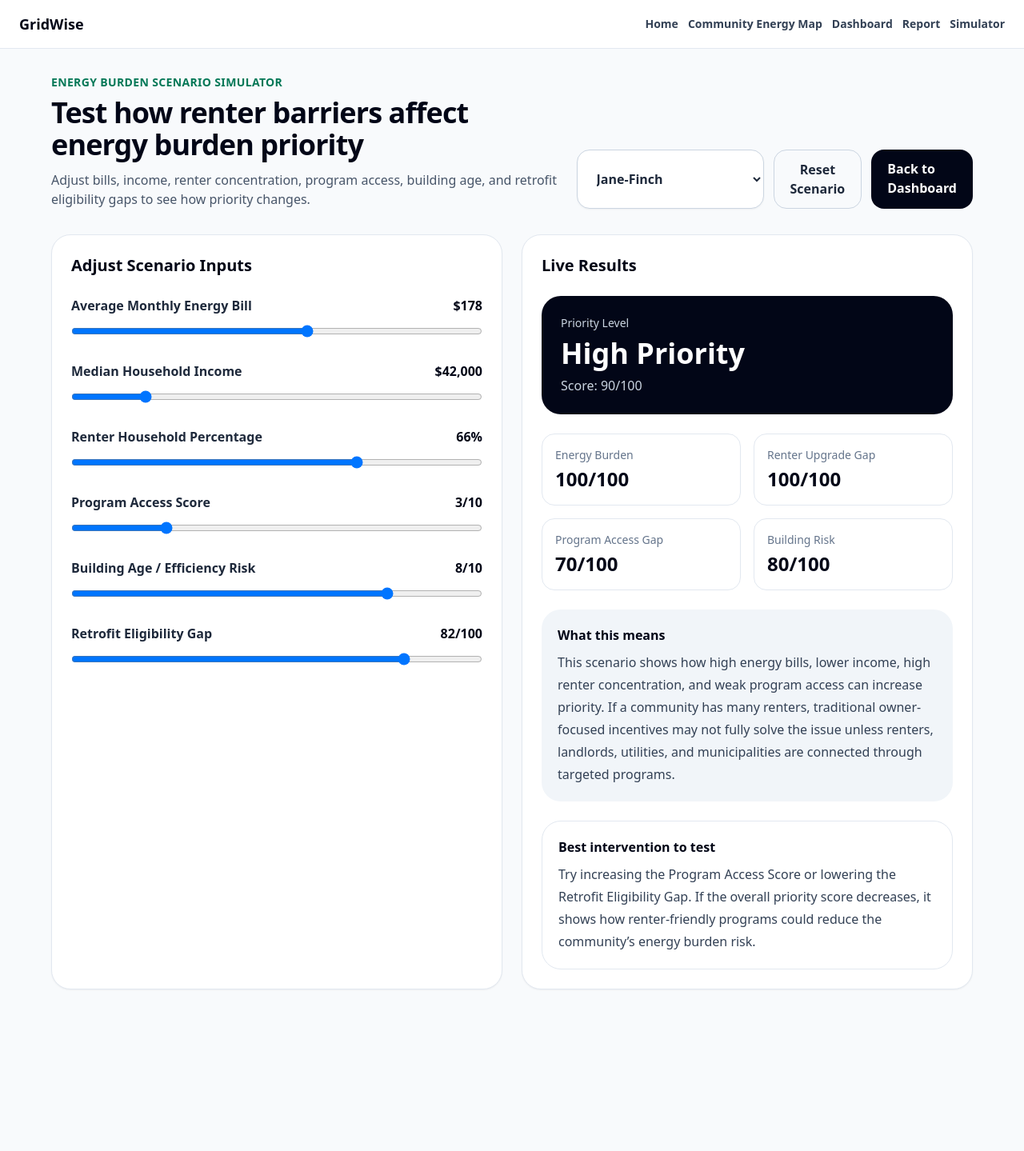
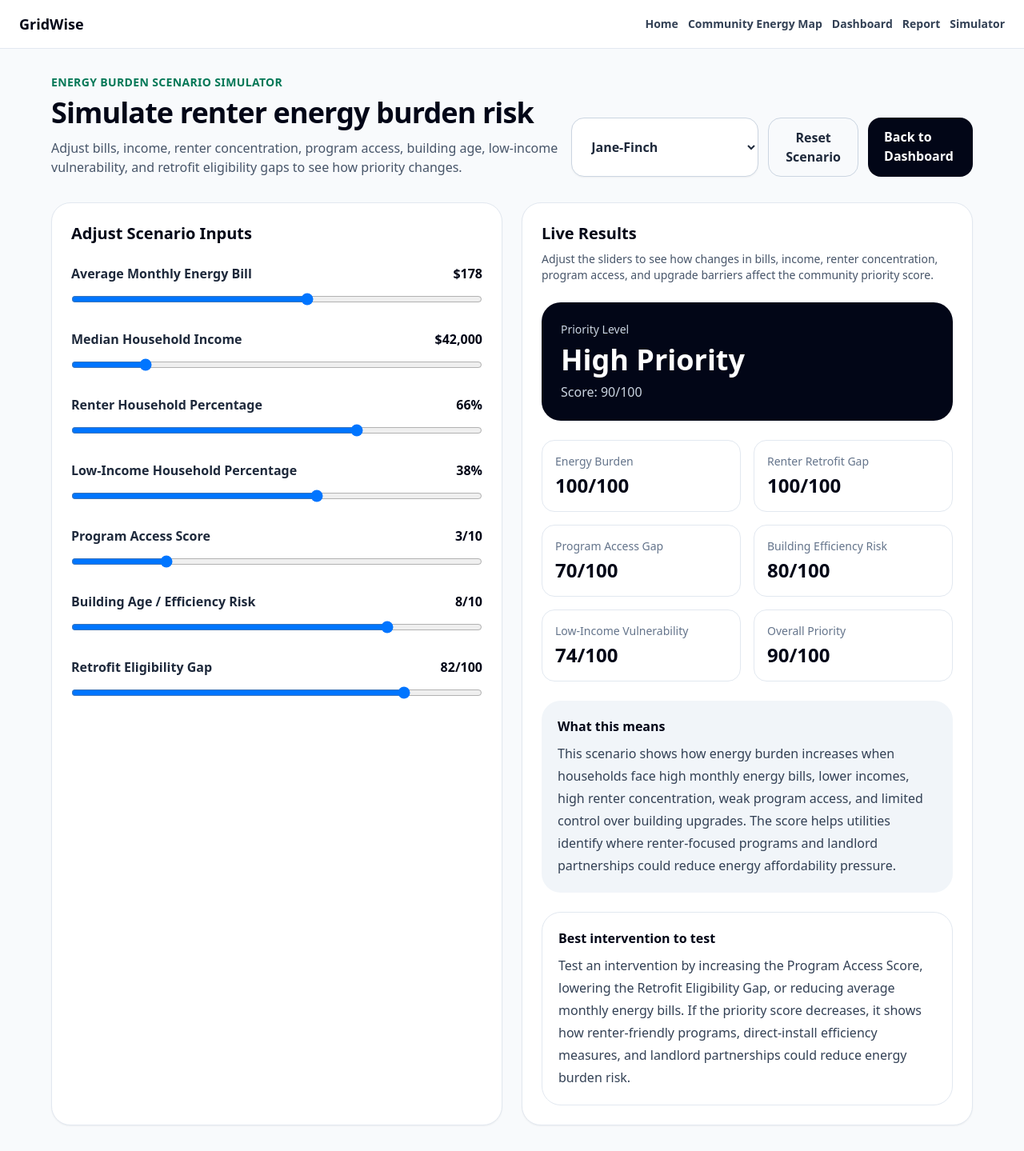
Before and after one commit to khanmalasa404-pixel/SENECA_HACKATHON, a Next.js app: page /simulator in a window 1280 px wide. Shown: the whole page at 80% size. Before the commit the page ends 1269 px from the top, so only its background shows below. Built offline with nearby package versions, Linux system fonts and the light colour scheme.

Commit message:
new changes to simulator

```diff
--- a/app/simulator/page.tsx
+++ b/app/simulator/page.tsx
@@ -3,10 +3,7 @@
 import { useState } from "react";
 import Link from "next/link";
 import { sampleNeighbourhoods } from "@/data/sampleNeighbourhoods";
-import {
-  calculateEnergyScores,
-  getPriorityLabel,
-} from "@/lib/scoring";
+import { calculateEnergyScores, getPriorityLabel } from "@/lib/scoring";
 
 export default function SimulatorPage() {
   const [selectedName, setSelectedName] = useState(sampleNeighbourhoods[0].name);
@@ -28,15 +25,15 @@ export default function SimulatorPage() {
     setArea({ ...community });
   }
 
-  const scores = calculateEnergyScores(area);
-  const priorityLabel = getPriorityLabel(scores.overallPriorityScore);
-
   function updateField(field: keyof typeof area, value: number) {
     setArea((previous) => ({
       ...previous,
       [field]: value,
     }));
   }
+
+  const scores = calculateEnergyScores(area);
+  const priorityLabel = getPriorityLabel(scores.overallPriorityScore);
 
   return (
     <main className="min-h-screen bg-slate-50 px-6 py-8">
@@ -47,11 +44,12 @@ export default function SimulatorPage() {
               Energy Burden Scenario Simulator
             </p>
             <h1 className="mt-2 text-4xl font-bold tracking-tight text-slate-950">
-              Test how renter barriers affect energy burden priority
+              Simulate renter energy burden risk
             </h1>
             <p className="mt-3 max-w-3xl text-slate-600">
-              Adjust bills, income, renter concentration, program access, building
-              age, and retrofit eligibility gaps to see how priority changes.
+              Adjust bills, income, renter concentration, program access,
+              building age, low-income vulnerability, and retrofit eligibility
+              gaps to see how priority changes.
             </p>
           </div>
 
@@ -115,7 +113,20 @@ export default function SimulatorPage() {
                 min={10}
                 max={90}
                 suffix="%"
-                onChange={(value) => updateField("renterHouseholdPercent", value)}
+                onChange={(value) =>
+                  updateField("renterHouseholdPercent", value)
+                }
+              />
+
+              <Slider
+                label="Low-Income Household Percentage"
+                value={area.lowIncomeHouseholdPercent}
+                min={5}
+                max={60}
+                suffix="%"
+                onChange={(value) =>
+                  updateField("lowIncomeHouseholdPercent", value)
+                }
               />
 
               <Slider
@@ -142,7 +153,9 @@ export default function SimulatorPage() {
                 min={0}
                 max={100}
                 suffix="/100"
-                onChange={(value) => updateField("retrofitEligibilityGapScore", value)}
+                onChange={(value) =>
+                  updateField("retrofitEligibilityGapScore", value)
+                }
               />
             </div>
           </div>
@@ -151,6 +164,11 @@ export default function SimulatorPage() {
             <h2 className="text-xl font-bold text-slate-950">
               Live Results
             </h2>
+            <p className="mt-2 text-sm text-slate-600">
+              Adjust the sliders to see how changes in bills, income, renter
+              concentration, program access, and upgrade barriers affect the
+              community priority score.
+            </p>
 
             <div className="mt-6 rounded-3xl bg-slate-950 p-6 text-white">
               <p className="text-sm text-slate-300">Priority Level</p>
@@ -165,28 +183,42 @@ export default function SimulatorPage() {
                 label="Energy Burden"
                 value={`${scores.energyBurdenScore}/100`}
               />
+
               <ResultCard
-                label="Renter Upgrade Gap"
+                label="Renter Retrofit Gap"
                 value={`${scores.renterUpgradeGapScore}/100`}
               />
+
               <ResultCard
                 label="Program Access Gap"
                 value={`${scores.programAccessGapScore}/100`}
               />
+
               <ResultCard
-                label="Building Risk"
+                label="Building Efficiency Risk"
                 value={`${scores.buildingEfficiencyRiskScore}/100`}
+              />
+
+              <ResultCard
+                label="Low-Income Vulnerability"
+                value={`${scores.equityVulnerabilityScore}/100`}
+              />
+
+              <ResultCard
+                label="Overall Priority"
+                value={`${scores.overallPriorityScore}/100`}
               />
             </div>
 
             <div className="mt-6 rounded-3xl bg-slate-100 p-5">
               <p className="font-semibold text-slate-950">What this means</p>
               <p className="mt-2 leading-7 text-slate-700">
-                This scenario shows how high energy bills, lower income, high renter
-                concentration, and weak program access can increase priority. If a
-                community has many renters, traditional owner-focused incentives may
-                not fully solve the issue unless renters, landlords, utilities, and
-                municipalities are connected through targeted programs.
+                This scenario shows how energy burden increases when households
+                face high monthly energy bills, lower incomes, high renter
+                concentration, weak program access, and limited control over
+                building upgrades. The score helps utilities identify where
+                renter-focused programs and landlord partnerships could reduce
+                energy affordability pressure.
               </p>
             </div>
 
@@ -195,9 +227,11 @@ export default function SimulatorPage() {
                 Best intervention to test
               </p>
               <p className="mt-2 leading-7 text-slate-700">
-                Try increasing the Program Access Score or lowering the Retrofit
-                Eligibility Gap. If the overall priority score decreases, it shows
-                how renter-friendly programs could reduce the community’s energy burden risk.
+                Test an intervention by increasing the Program Access Score,
+                lowering the Retrofit Eligibility Gap, or reducing average
+                monthly energy bills. If the priority score decreases, it shows
+                how renter-friendly programs, direct-install efficiency measures,
+                and landlord partnerships could reduce energy burden risk.
               </p>
             </div>
           </div>
--- a/lib/scoring.ts
+++ b/lib/scoring.ts
@@ -13,12 +13,14 @@ export function calculateEnergyScores(area: Neighbourhood) {
   const heatVulnerabilityScore = clamp(area.heatRiskScore * 10);
   const buildingEfficiencyRiskScore = clamp(area.buildingAgeScore * 10);
   const programAccessGapScore = clamp((10 - area.programAccessScore) * 10);
+
   const renterUpgradeGapScore = clamp(
     area.renterHouseholdPercent * 0.55 +
       area.retrofitEligibilityGapScore * 0.25 +
       area.buildingAgeScore * 5 +
       programAccessGapScore * 0.15
   );
+
   const equityVulnerabilityScore = clamp(
     area.lowIncomeHouseholdPercent * 1.4 + area.seniorPopulationPercent * 1.2
   );
@@ -28,9 +30,13 @@ export function calculateEnergyScores(area: Neighbourhood) {
       area.solarPotentialScore * 5 +
       (10 - area.coolingCentreAccessScore) * 3
   );
+
   const gridModernizationNeedScore = clamp(
-    area.buildingAgeScore * 5 + area.outageCount * 6 + programAccessGapScore * 0.2
+    area.buildingAgeScore * 5 +
+      area.outageCount * 6 +
+      programAccessGapScore * 0.2
   );
+
   const overallPriorityScore = clamp(
     energyBurdenScore * 0.3 +
       renterUpgradeGapScore * 0.25 +
@@ -63,37 +69,40 @@ export function getPriorityLabel(score: number) {
 
 export function getRecommendation(area: Neighbourhood, score: number) {
   if (score >= 75) {
-    return `${area.name} should be prioritized for targeted bill support, energy-efficiency outreach, cooling resilience, and a grid reliability review.`;
+    return `${area.name} should be prioritized for renter-focused energy affordability outreach, direct-install efficiency programs, landlord partnership opportunities, and targeted communication about bill support or conservation programs.`;
   }
 
   if (score >= 50) {
-    return `${area.name} should receive expanded program awareness, efficiency rebate outreach, and monitoring for outage or heat-related risks.`;
+    return `${area.name} should receive expanded program awareness, renter-friendly conservation education, and monitoring for building efficiency and program access barriers.`;
   }
 
-  return `${area.name} should continue receiving regular support while tracking energy costs, outage patterns, and sustainability opportunities over time.`;
+  return `${area.name} should continue receiving regular energy support while tracking energy burden, renter concentration, and access to efficiency programs over time.`;
 }
 
 export function getPartnerActions(area: Neighbourhood, score: number) {
   if (score >= 75) {
     return [
-      "Alectra: prioritize grid reliability review and customer affordability outreach.",
-      "Estri: support community energy planning, sustainability mapping, and local engagement.",
-      "Municipality: expand cooling-centre awareness and retrofit program promotion.",
-      "Community partners: host local workshops explaining rebates and energy-saving options.",
+      "Utility: prioritize renter-focused energy affordability outreach.",
+      "Municipality: identify older rental buildings that may need efficiency support.",
+      "Housing partners: create landlord-renter retrofit partnership opportunities.",
+      "Community organizations: host local workshops explaining energy-saving options and bill support.",
+      "Program teams: review whether current owner-focused incentives are missing renter-heavy buildings.",
+      "Mapping partners: visualize where energy burden, renter concentration, and program access gaps overlap.",
     ];
   }
 
   if (score >= 50) {
     return [
-      "Alectra: promote available conservation and affordability programs.",
-      "Estri: identify sustainability opportunities using neighbourhood-level data.",
-      "Municipality: monitor heat-risk and building-efficiency concerns.",
+      "Utility: expand awareness of conservation and affordability programs.",
+      "Municipality: monitor renter-heavy buildings and older housing stock.",
+      "Community partners: pilot renter-friendly energy-saving education.",
+      "Program teams: identify whether existing incentives are accessible to renters.",
     ];
   }
 
   return [
-    "Continue regular energy support.",
-    "Track changes in energy burden, outage frequency, and program access.",
-    "Use this area as a comparison benchmark for higher-risk neighbourhoods.",
+    "Continue regular energy support and program outreach.",
+    "Track changes in energy burden, renter concentration, and program access.",
+    "Use this area as a comparison benchmark for higher-priority neighbourhoods.",
   ];
 }
```
Lines whose indentation alone changed are shown as unchanged.
